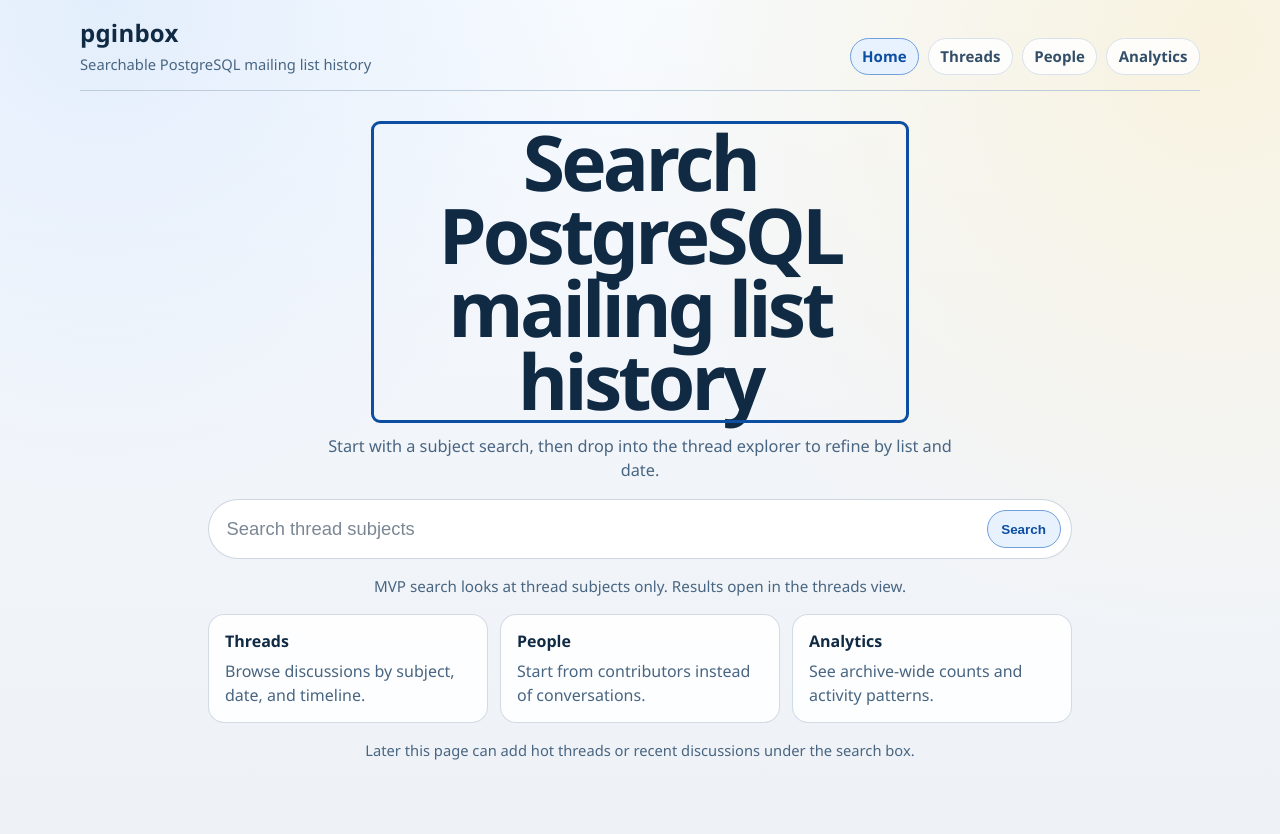
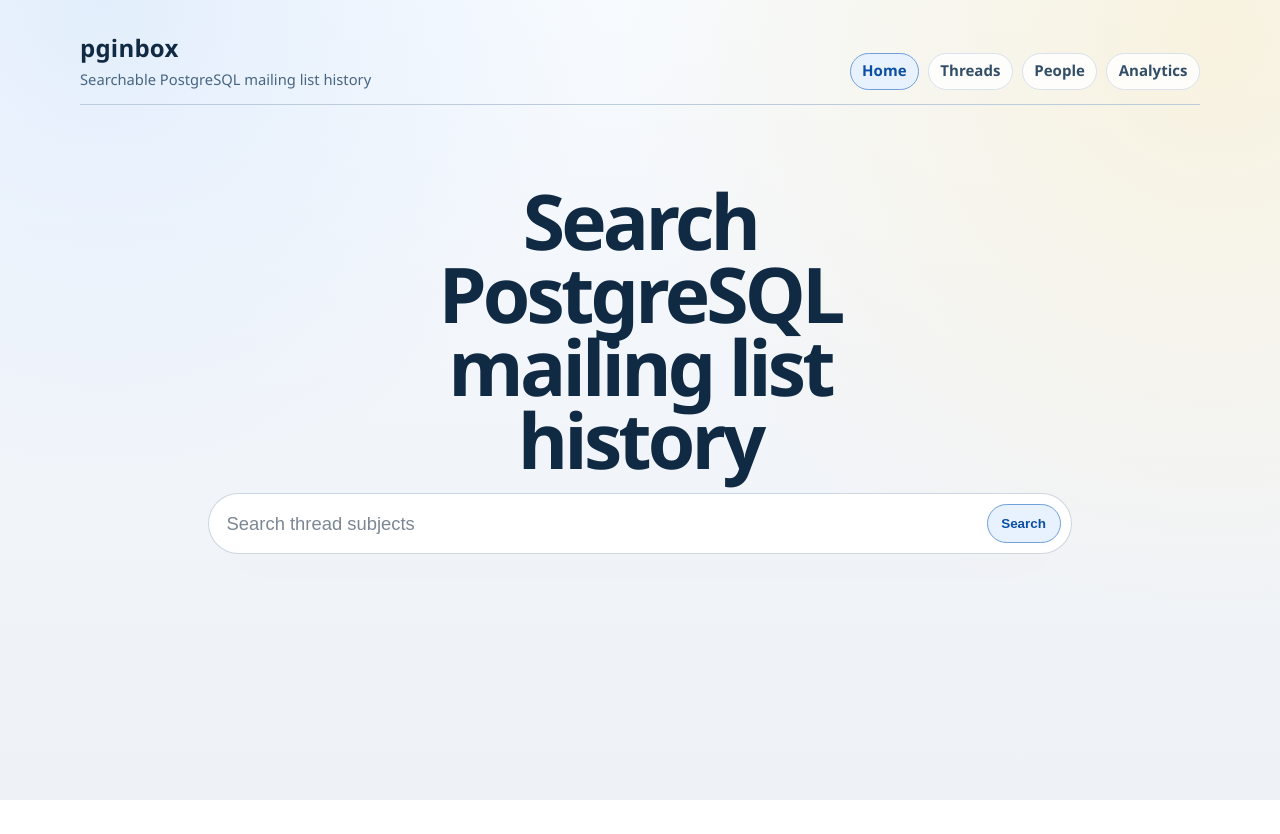
Before and after one commit to jbonatakis/pginbox, a Svelte app in the folder src/frontend/: page / in a window 1280 px wide. After the commit the page ends 800 px from the top, so only its background shows below. Built offline with nearby package versions, Linux system fonts and the light colour scheme.

Commit message:
FE cleanup

```diff
--- a/src/frontend/App.svelte
+++ b/src/frontend/App.svelte
@@ -41,11 +41,7 @@
 
   const contextChipsForRoute = (route: AppRoute): ContextChip[] => {
     if (route.name === "threads") {
-      return [
-        { label: "View", value: "Threads" },
-        { label: "Search", value: "All messages" },
-        { label: "Session", value: "MVP scaffold" },
-      ];
+      return [];
     }
 
     if (route.name === "thread-detail") {
@@ -57,11 +53,7 @@
     }
 
     if (route.name === "people") {
-      return [
-        { label: "View", value: "People" },
-        { label: "Sort", value: "Activity rank" },
-        { label: "Session", value: "MVP scaffold" },
-      ];
+      return [];
     }
 
     if (route.name === "person-detail") {
@@ -73,11 +65,7 @@
     }
 
     if (route.name === "analytics") {
-      return [
-        { label: "View", value: "Analytics" },
-        { label: "Window", value: "All-time" },
-        { label: "Session", value: "Summary mode" },
-      ];
+      return [];
     }
 
     return [
@@ -88,7 +76,9 @@
   };
 
   let contentElement: HTMLElement | null = null;
-  let handledRoutePathname: string | null = null;
+  let handledRoutePathname: string | null =
+    typeof window !== "undefined" ? window.location.pathname : null;
+  let routeContextChips: ContextChip[] = [];
 
   const documentTitleForRoute = (route: AppRoute): string => {
     if (route.name === "home") return "pginbox | PostgreSQL mailing list archive";
@@ -121,6 +111,8 @@
       void focusRouteHeading();
     }
   }
+
+  $: routeContextChips = contextChipsForRoute($currentRoute);
 </script>
 
 <div class="shell">
@@ -146,9 +138,9 @@
     </nav>
   </header>
 
-  {#if $currentRoute.name !== "home"}
+  {#if $currentRoute.name !== "home" && routeContextChips.length > 0}
     <section class="context-strip" aria-label="Current context">
-      {#each contextChipsForRoute($currentRoute) as chip}
+      {#each routeContextChips as chip}
         <p class="context-chip">
           <span>{chip.label}</span>
           <strong>{chip.value}</strong>
@@ -215,7 +207,7 @@
     box-shadow: 0 0 0 3px var(--focus-ring-shadow);
   }
 
-  :global([data-route-heading]:focus) {
+  :global([data-route-heading]:focus-visible) {
     outline: 3px solid var(--focus-ring-color);
     outline-offset: 2px;
     border-radius: 0.25rem;
--- a/src/frontend/pages/AnalyticsPage.svelte
+++ b/src/frontend/pages/AnalyticsPage.svelte
@@ -63,16 +63,7 @@
 </script>
 
 <section class="page">
-  <header class="page-header">
-    <div class="header-copy">
-      <h1 class="page-title" data-route-heading tabindex="-1">Analytics</h1>
-      <p>Inspect mailing list trends and activity over time.</p>
-    </div>
-
-    <button class="refresh-button" type="button" disabled={$analyticsState.isLoading} on:click={retry}
-      >{$analyticsState.isLoading ? "Refreshing..." : "Refresh"}</button
-    >
-  </header>
+  <h1 class="sr-only" data-route-heading tabindex="-1">Analytics</h1>
 
   {#if isInitialLoad}
     <LoadingState
@@ -142,34 +133,6 @@
     min-width: 0;
   }
 
-  .page-header {
-    display: flex;
-    justify-content: space-between;
-    align-items: flex-start;
-    gap: 0.8rem;
-    flex-wrap: wrap;
-  }
-
-  .header-copy {
-    display: grid;
-    gap: 0.2rem;
-    min-width: 0;
-  }
-
-  .page-title {
-    margin: 0;
-    font-size: 1.2rem;
-    color: #102a43;
-  }
-
-  p {
-    margin: 0;
-    color: #486581;
-    line-height: 1.4;
-    min-width: 0;
-  }
-
-  .refresh-button,
   .retry-button {
     border: 1px solid #6f9fdd;
     border-radius: 0.55rem;
@@ -183,7 +146,6 @@
     white-space: nowrap;
   }
 
-  .refresh-button:disabled,
   .retry-button:disabled {
     opacity: 0.6;
     cursor: not-allowed;
@@ -209,9 +171,15 @@
     min-width: 0;
   }
 
-  @media (max-width: 480px) {
-    .refresh-button {
-      width: 100%;
-    }
+  .sr-only {
+    position: absolute;
+    width: 1px;
+    height: 1px;
+    padding: 0;
+    margin: -1px;
+    overflow: hidden;
+    clip: rect(0, 0, 0, 0);
+    white-space: nowrap;
+    border: 0;
   }
 </style>
--- a/src/frontend/pages/HomePage.svelte
+++ b/src/frontend/pages/HomePage.svelte
@@ -1,29 +1,5 @@
 <script lang="ts">
-  import { analyticsPath, navigate, onLinkClick, peoplePath, threadsPath } from "../router";
-
-  type Shortcut = {
-    description: string;
-    href: string;
-    label: string;
-  };
-
-  const shortcuts: Shortcut[] = [
-    {
-      href: threadsPath,
-      label: "Threads",
-      description: "Browse discussions by subject, date, and timeline.",
-    },
-    {
-      href: peoplePath,
-      label: "People",
-      description: "Start from contributors instead of conversations.",
-    },
-    {
-      href: analyticsPath,
-      label: "Analytics",
-      description: "See archive-wide counts and activity patterns.",
-    },
-  ];
+  import { navigate, threadsPath } from "../router";
 
   let searchQuery = "";
 
@@ -43,61 +19,35 @@
 <section class="home-page">
   <div class="search-stage">
     <h1 class="page-title" data-route-heading tabindex="-1">Search PostgreSQL mailing list history</h1>
-    <p class="lede">
-      Start with a subject search, then drop into the thread explorer to refine by list and date.
-    </p>
 
     <form
       class="search-shell"
       role="search"
-      aria-labelledby="home-search-label"
-      aria-describedby="home-search-note"
       on:submit|preventDefault={submitSearch}
     >
-      <label id="home-search-label" class="sr-only" for="home-search">Search the archive</label>
       <div class="search-frame">
         <input
           id="home-search"
           type="search"
           name="q"
           bind:value={searchQuery}
+          aria-label="Search thread subjects"
           placeholder="Search thread subjects"
         />
         <button type="submit" class="search-button">Search</button>
       </div>
     </form>
-
-    <p id="home-search-note" class="search-note">
-      MVP search looks at thread subjects only. Results open in the threads view.
-    </p>
-
-    <div class="shortcut-grid" aria-label="Available archive views">
-      {#each shortcuts as shortcut}
-        <a
-          class="shortcut-card"
-          href={shortcut.href}
-          on:click={(event) => onLinkClick(event, shortcut.href)}
-        >
-          <strong>{shortcut.label}</strong>
-          <span>{shortcut.description}</span>
-        </a>
-      {/each}
-    </div>
   </div>
-
-  <p class="future-note">
-    Later this page can add hot threads or recent discussions under the search box.
-  </p>
 </section>
 
 <style>
   .home-page {
     min-height: calc(100vh - 11rem);
     display: grid;
-    align-content: center;
+    align-content: start;
     justify-items: center;
     gap: 1rem;
-    padding: 1.2rem 0 2rem;
+    padding: clamp(2.5rem, 8vh, 5.5rem) 0 2rem;
   }
 
   .search-stage {
@@ -115,20 +65,6 @@
     font-size: clamp(2.4rem, 7vw, 4.8rem);
     line-height: 0.95;
     letter-spacing: -0.05em;
-  }
-
-  .lede,
-  .search-note,
-  .future-note,
-  .shortcut-card span {
-    margin: 0;
-    color: #486581;
-    line-height: 1.5;
-  }
-
-  .lede {
-    max-width: 40rem;
-    font-size: 1.02rem;
   }
 
   .search-shell {
@@ -195,62 +131,6 @@
     background: #dcebff;
   }
 
-  .search-note {
-    max-width: 36rem;
-    font-size: 0.95rem;
-  }
-
-  .shortcut-grid {
-    width: 100%;
-    display: grid;
-    gap: 0.75rem;
-    grid-template-columns: repeat(auto-fit, minmax(min(100%, 15rem), 1fr));
-  }
-
-  .shortcut-card {
-    padding: 0.95rem 1rem;
-    border: 1px solid rgba(151, 169, 190, 0.42);
-    border-radius: 1rem;
-    background: rgba(255, 255, 255, 0.88);
-    text-decoration: none;
-    display: grid;
-    gap: 0.35rem;
-    text-align: left;
-    transition:
-      transform 140ms ease,
-      border-color 140ms ease,
-      box-shadow 140ms ease;
-  }
-
-  .shortcut-card strong {
-    color: #102a43;
-    font-size: 1rem;
-  }
-
-  .shortcut-card:hover {
-    transform: translateY(-1px);
-    border-color: #93b3da;
-    box-shadow: 0 16px 30px -26px rgba(16, 42, 67, 0.42);
-  }
-
-  .future-note {
-    width: min(100%, 42rem);
-    text-align: center;
-    font-size: 0.92rem;
-  }
-
-  .sr-only {
-    position: absolute;
-    width: 1px;
-    height: 1px;
-    padding: 0;
-    margin: -1px;
-    overflow: hidden;
-    clip: rect(0, 0, 0, 0);
-    white-space: nowrap;
-    border: 0;
-  }
-
   @media (max-width: 640px) {
     .home-page {
       min-height: auto;
--- a/src/frontend/pages/PeoplePage.svelte
+++ b/src/frontend/pages/PeoplePage.svelte
@@ -152,16 +152,7 @@
 </script>
 
 <section class="page">
-  <header class="page-header">
-    <div class="header-copy">
-      <h1 class="page-title" data-route-heading tabindex="-1">People</h1>
-      <p>Explore contributors ranked by message count across the archive.</p>
-    </div>
-
-    <button class="refresh-button" type="button" disabled={isBusy} on:click={retry}
-      >{isBusy ? "Refreshing..." : "Refresh"}</button
-    >
-  </header>
+  <h1 class="sr-only" data-route-heading tabindex="-1">People</h1>
 
   {#if isInitialLoad}
     <LoadingState
@@ -220,34 +211,6 @@
     min-width: 0;
   }
 
-  .page-header {
-    display: flex;
-    justify-content: space-between;
-    align-items: flex-start;
-    gap: 0.8rem;
-    flex-wrap: wrap;
-  }
-
-  .header-copy {
-    display: grid;
-    gap: 0.2rem;
-    min-width: 0;
-  }
-
-  .page-title {
-    margin: 0;
-    font-size: 1.2rem;
-    color: #102a43;
-  }
-
-  p {
-    margin: 0;
-    color: #486581;
-    line-height: 1.4;
-    min-width: 0;
-  }
-
-  .refresh-button,
   .retry-button {
     border: 1px solid #6f9fdd;
     border-radius: 0.55rem;
@@ -261,7 +224,6 @@
     white-space: nowrap;
   }
 
-  .refresh-button:disabled,
   .retry-button:disabled {
     opacity: 0.6;
     cursor: not-allowed;
@@ -275,13 +237,20 @@
   }
 
   .inline-status {
+    margin: 0;
     font-size: 0.84rem;
     color: #486581;
   }
 
-  @media (max-width: 480px) {
-    .refresh-button {
-      width: 100%;
-    }
+  .sr-only {
+    position: absolute;
+    width: 1px;
+    height: 1px;
+    padding: 0;
+    margin: -1px;
+    overflow: hidden;
+    clip: rect(0, 0, 0, 0);
+    white-space: nowrap;
+    border: 0;
   }
 </style>
--- a/src/frontend/pages/ThreadsPage.svelte
+++ b/src/frontend/pages/ThreadsPage.svelte
@@ -301,16 +301,7 @@
 </script>
 
 <section class="page">
-  <header class="page-header">
-    <div class="header-copy">
-      <h1 class="page-title" data-route-heading tabindex="-1">Threads</h1>
-      <p>Search thread subjects, filter list activity, and open thread timelines.</p>
-    </div>
-
-    <button class="refresh-button" type="button" disabled={isBusy} on:click={retryThreads}
-      >{isBusy ? "Refreshing..." : "Refresh"}</button
-    >
-  </header>
+  <h1 class="sr-only" data-route-heading tabindex="-1">Threads</h1>
 
   <ThreadsFilters
     searchQuery={searchQuery}
@@ -391,34 +382,6 @@
     min-width: 0;
   }
 
-  .page-header {
-    display: flex;
-    justify-content: space-between;
-    align-items: flex-start;
-    gap: 0.8rem;
-    flex-wrap: wrap;
-  }
-
-  .header-copy {
-    display: grid;
-    gap: 0.2rem;
-    min-width: 0;
-  }
-
-  .page-title {
-    margin: 0;
-    font-size: 1.2rem;
-    color: #102a43;
-  }
-
-  p {
-    margin: 0;
-    color: #486581;
-    line-height: 1.4;
-    min-width: 0;
-  }
-
-  .refresh-button,
   .retry-button,
   .reset-button {
     border: 1px solid #6f9fdd;
@@ -433,7 +396,6 @@
     white-space: nowrap;
   }
 
-  .refresh-button:disabled,
   .retry-button:disabled,
   .reset-button:disabled {
     opacity: 0.6;
@@ -461,13 +423,20 @@
   }
 
   .inline-status {
+    margin: 0;
     font-size: 0.84rem;
     color: #486581;
   }
 
-  @media (max-width: 480px) {
-    .refresh-button {
-      width: 100%;
-    }
+  .sr-only {
+    position: absolute;
+    width: 1px;
+    height: 1px;
+    padding: 0;
+    margin: -1px;
+    overflow: hidden;
+    clip: rect(0, 0, 0, 0);
+    white-space: nowrap;
+    border: 0;
   }
 </style>
```
